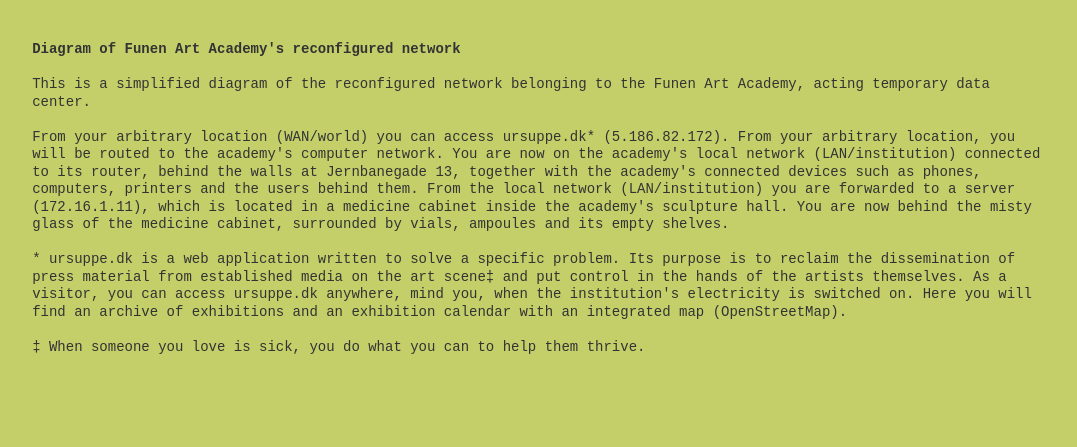
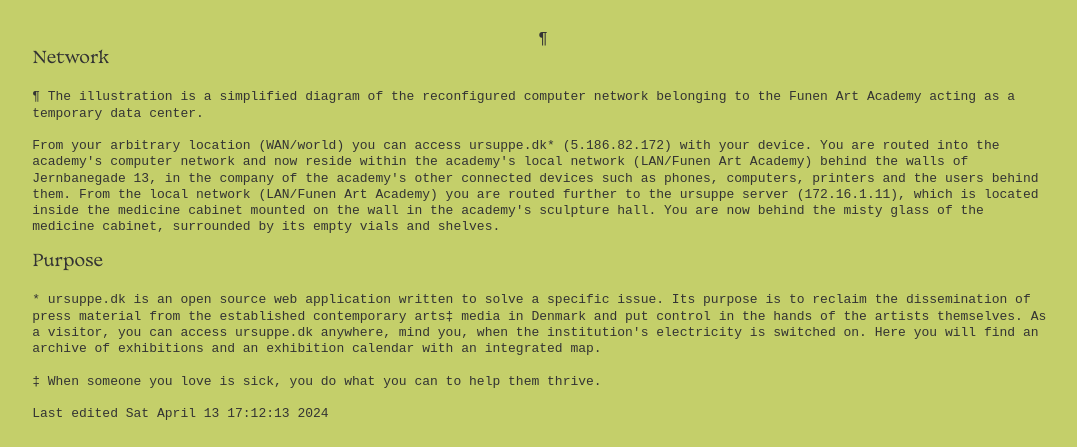
Before and after one commit to ursuppeeppusru/ursuppe, a Django app: page /text/ in a window 1280 px wide. Shown: the part 746-1193 px from the top of the page, without its empty margins (97-1174 px from the left). Before the commit the page ends 1100 px from the top, so only its background shows below. Run offline with Django 4.2, Linux system fonts and the light colour scheme; parts of the project's set-up code (start-up, migrations or seed data) failed here and were passed over.

Commit message:
Changed documentation page

```diff
--- a/primordialsoup/templates/text.html
+++ b/primordialsoup/templates/text.html
@@ -28,21 +28,34 @@
     </head>
 
     <body>
-<center>
-    <img style="width: 70%; margin-top:50px; margin-bottom: 30px;" class="text-center is-center" src="/static/image/bitmaphigh.png" />
-</center>
         <div class="row content">
             <div class="col-1"></div>
-            <div class="col-10" style="font-size: 14px;">
-<p><br/><br/><b>Diagram of Funen Art Academy's reconfigured network</b><br/><br/></p>
+            <div class="col-10" style="font-size: 14px; margin-top:30px;">
+                <h4><i>‡ When someone you love is sick, you do what you can to help them thrive.</i><br/>
+                    <b>ursuppe.dk wiki excerpt</b>
+                    <br/><br/></h4>
+            </div>
+            <div class="col-1"></div>
+        </div>
+        <center>
+            <img style="width: 65%; margin-top:0px; margin-bottom: 30px;" class="text-center is-center" src="/static/image/bitmaphigh-line.png" />
+            ¶
+        </center>
+        <div class="row content">
+            <div class="col-1"></div>
+            <div class="col-10" style="font-size: 13px;">
+<h4>Network<br/><br/></h4>
+<p>¶ The illustration is a simplified diagram of the reconfigured computer network belonging to the Funen Art Academy acting as a temporary data center.<br/><br/></p>
 
-<p>This is a simplified diagram of the reconfigured network belonging to the Funen Art Academy, acting temporary data center.<br/><br/></p>
+<p>From your arbitrary location (WAN/world) you can access ursuppe.dk* (5.186.82.172) with your device. You are routed into the academy's computer network and now reside within the academy's local network (LAN/Funen Art Academy) behind the walls of Jernbanegade 13, in the company of the academy's other connected devices such as phones, computers, printers and the users behind them. From the local network (LAN/Funen Art Academy) you are routed further to the ursuppe server (172.16.1.11), which is located inside the medicine cabinet mounted on the wall in the academy's sculpture hall. You are now behind the misty glass of the medicine cabinet, surrounded by its empty vials and shelves.<br/><br/></p>
 
-<p>From your arbitrary location (WAN/world) you can access ursuppe.dk* (5.186.82.172). From your arbitrary location, you will be routed to the academy's computer network. You are now on the academy's local network (LAN/institution) connected to its router, behind the walls at Jernbanegade 13, together with the academy's connected devices such as phones, computers, printers and the users behind them. From the local network (LAN/institution) you are forwarded to a server (172.16.1.11), which is located in a medicine cabinet inside the academy's sculpture hall. You are now behind the misty glass of the medicine cabinet, surrounded by vials, ampoules and its empty shelves.<br/><br/></p>
+<h4>Purpose<br/><br/></h4>
+<p>* ursuppe.dk is an open source web application written to solve a specific issue. Its purpose is to reclaim the dissemination of press material from the established contemporary arts‡ media in Denmark and put control in the hands of the artists themselves. As a visitor, you can access ursuppe.dk anywhere, mind you, when the institution's electricity is switched on. Here you will find an archive of exhibitions and an exhibition calendar with an integrated map.<br/><br/></p>
 
-<p>* ursuppe.dk is a web application written to solve a specific problem. Its purpose is to reclaim the dissemination of press material from established media on the art scene‡ and put control in the hands of the artists themselves. As a visitor, you can access ursuppe.dk anywhere, mind you, when the institution's electricity is switched on. Here you will find an archive of exhibitions and an exhibition calendar with an integrated map (OpenStreetMap).<br/><br/></p>
+<p>‡ When someone you love is sick, you do what you can to help them thrive.<br/><br/></p>
 
-<p>‡ When someone you love is sick, you do what you can to help them thrive.</p>
+<p>Last edited Sat April 13 17:12:13 2024</p>
+
 </div>
             <div class="col-1"></div>
 
```
Also changed, not shown: primordialsoup/static/svg/diagram-text.svg (added), primordialsoup/static/svg/diagram-text2.svg (added).
